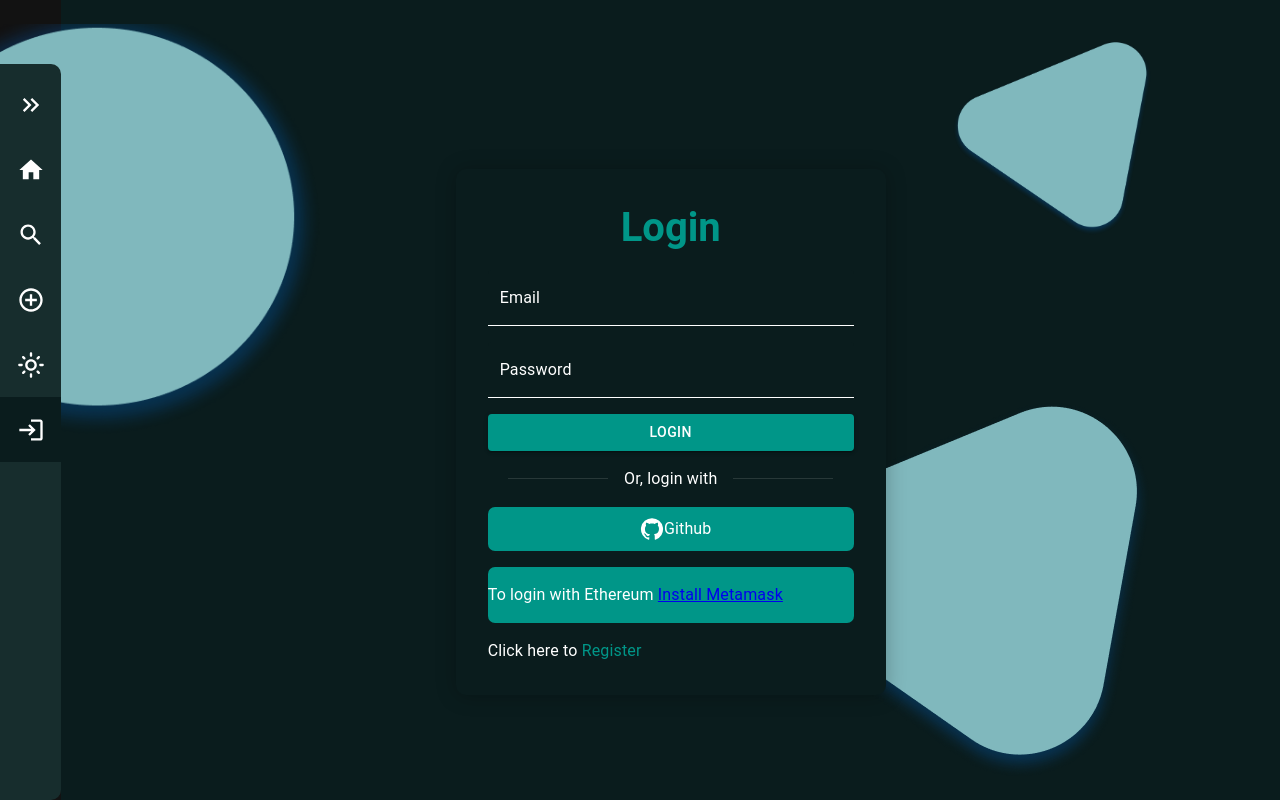
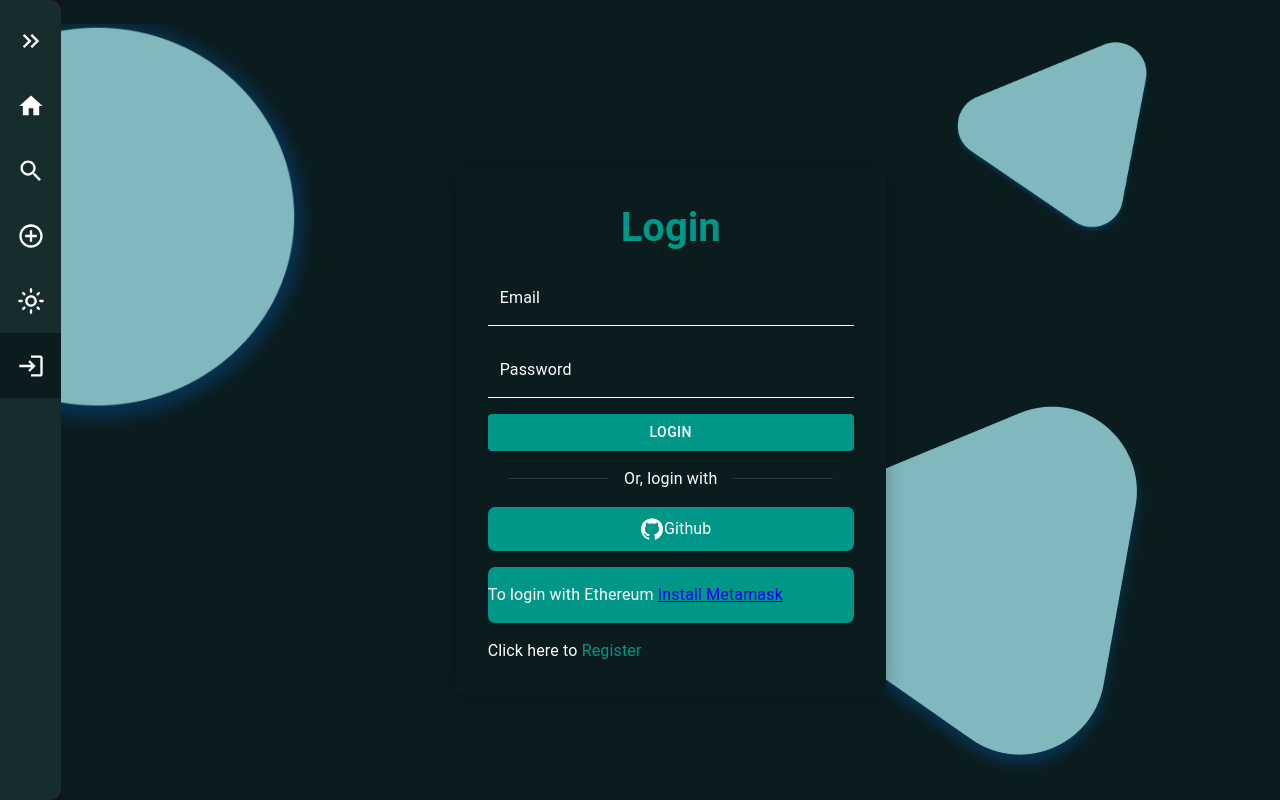
Before and after one commit to dev-mhany/linkedtrust-playground, a React (Vite) app: page /login in a window 1280 px wide. Built offline with nearby package versions, Linux system fonts and the light colour scheme; no server answers; what @ceramicnetwork/http-client, @composedb/client would draw is missing.

Commit message:
minor bugs fixed

```diff
--- a/src/App.css
+++ b/src/App.css
@@ -3,14 +3,14 @@
 }
 .app {
   position: relative;
-  background-color: #eeeeee;
+  /* background-color: #eeeeee; */
   min-height: 100vh;
   display: flex;
   width: 100%;
   flex-direction: column;
   align-items: center;
-  font-size: calc(3px + 2vmin);
-  color: #250303;
+  /* font-size: calc(3px + 2vmin); */
+  /* color: #250303; */
   overflow: hidden;
   font-family: 'Montserrat', sans-serif;
 }
--- a/src/components/Sidebar/index.tsx
+++ b/src/components/Sidebar/index.tsx
@@ -53,6 +53,8 @@ const Sidebar: React.FC<SidebarProps> = ({
     minHeight: '65px'
   })
 
+  const isAuthPage = location.pathname === '/login' || location.pathname === '/register'
+
   if (isMobile) {
     return <BottomNav isAuth={isAuth} toggleTheme={toggleTheme} isDarkMode={isDarkMode} />
   }
@@ -74,8 +76,8 @@ const Sidebar: React.FC<SidebarProps> = ({
           overflow: 'hidden',
           borderRight: 'none',
           borderRadius: '0 10px 10px 0',
-          marginTop: isNavbarVisible ? '64px' : '0',
-          height: isNavbarVisible ? 'calc(100vh - 64px)' : '100vh'
+          marginTop: isNavbarVisible && !isAuthPage ? '64px' : '0',
+          height: isNavbarVisible && !isAuthPage ? 'calc(100vh - 64px)' : '100vh'
         }
       }}
     >
--- a/src/components/searchbar/index.tsx
+++ b/src/components/searchbar/index.tsx
@@ -3,7 +3,6 @@ import { Box, TextField, IconButton, useMediaQuery } from '@mui/material'
 import SearchIcon from '@mui/icons-material/Search'
 import { useState, useEffect, useRef } from 'react'
 import { useLocation, useNavigate } from 'react-router-dom'
-import { letterSpacing } from '@mui/system'
 
 const SearchBar = () => {
   const theme = useTheme()
```
